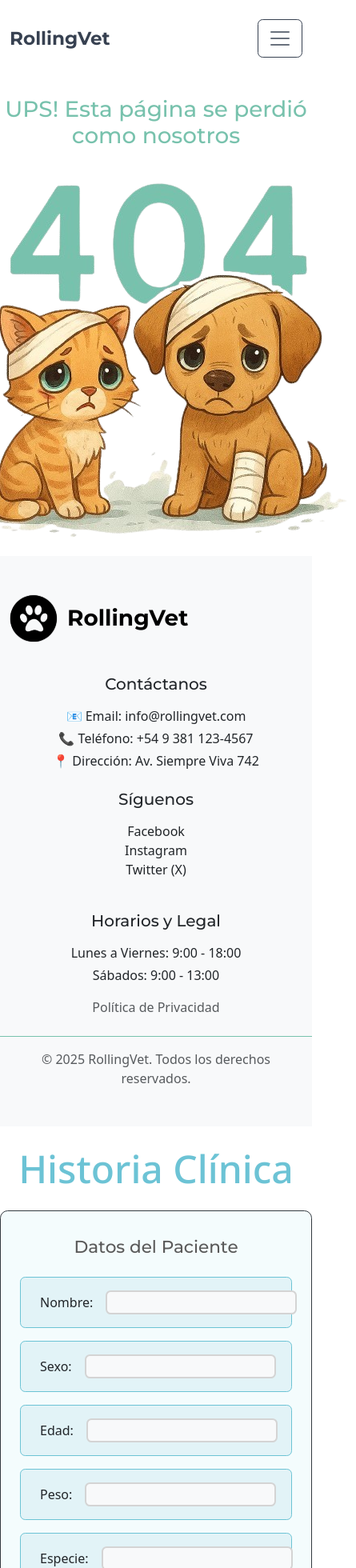
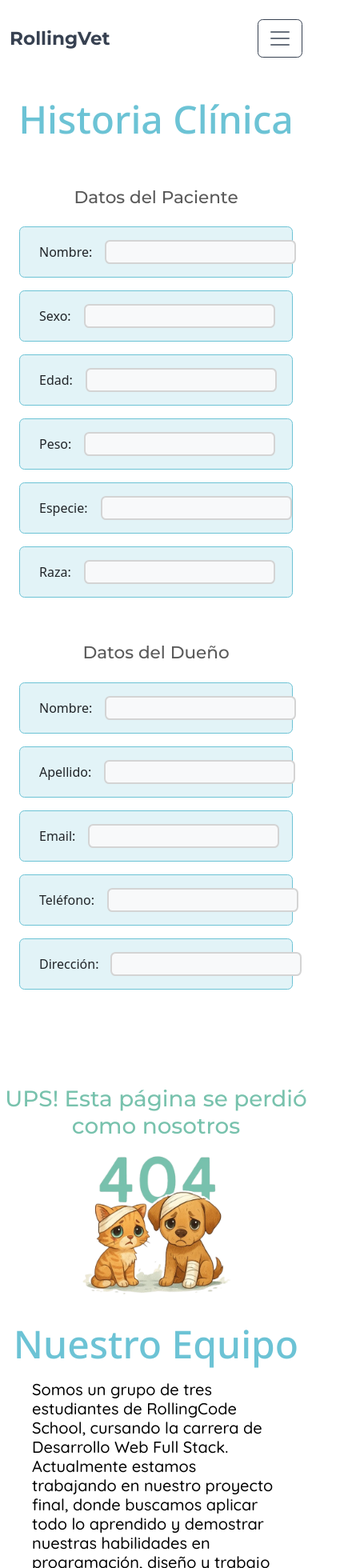
Before and after one commit to nachodev2/rollingVet, a React (Vite) app: page / in a window 390 px wide. Shown: the top 1960 px of the page at 80% size, 445 px wide, since content can reach past the window. Built offline with nearby package versions, Linux system fonts and the light colour scheme.

Commit message:
Modifiqué el fondo y borde de la ficha para vista de móviles

```diff
--- a/src/App.jsx
+++ b/src/App.jsx
@@ -12,10 +12,11 @@ function App() {
     <>
       <Menu />
       <main>
+        <Paciente />
         <Error404 />
+        <SobreNosotros />
       </main>
       <Footer />
-      <Paciente />
     </>
   );
 }
--- a/src/components/pages/error404/Error404.jsx
+++ b/src/components/pages/error404/Error404.jsx
@@ -3,7 +3,7 @@ function Error404() {
     <>
       <div className="d-flex flex-column align-items-center">
         <h1 className="text-center mt-4 mx-1 text-primary">UPS! Esta página se perdió como nosotros</h1>
-        <img src="../images/error404.png" alt="Error404" className="img-error404"/>
+        <img src="../images/error404.png" alt="Error404" className="w-50 img-error404"/>
       </div>
     </>
   );
--- a/src/components/pages/paciente/Paciente.jsx
+++ b/src/components/pages/paciente/Paciente.jsx
@@ -15,7 +15,7 @@ function Paciente() {
             className="border border-info bg-info-subtle py-3 px-4 rounded d-flex align-items-center"
             style={{ maxWidth: "400px", width: "100%" }}
           >
-            <label className="text-dark me-3 mb-0">{campo}:</label>
+            <label className="text-dark me-3 mb-0 w-25">{campo}:</label>
             <input
               type="text"
               className="bg-light rounded-2 border border-2 input-paciente flex-grow-1"
--- a/src/components/pages/paciente/paciente.css
+++ b/src/components/pages/paciente/paciente.css
@@ -12,3 +12,10 @@
 .contenedor-paciente{
     background-color: #f4fcfd;
 }
+
+@media (max-width: 576px) {
+    .contenedor-paciente{
+        background-color: white;
+        border: none!important;
+    }
+}
```
